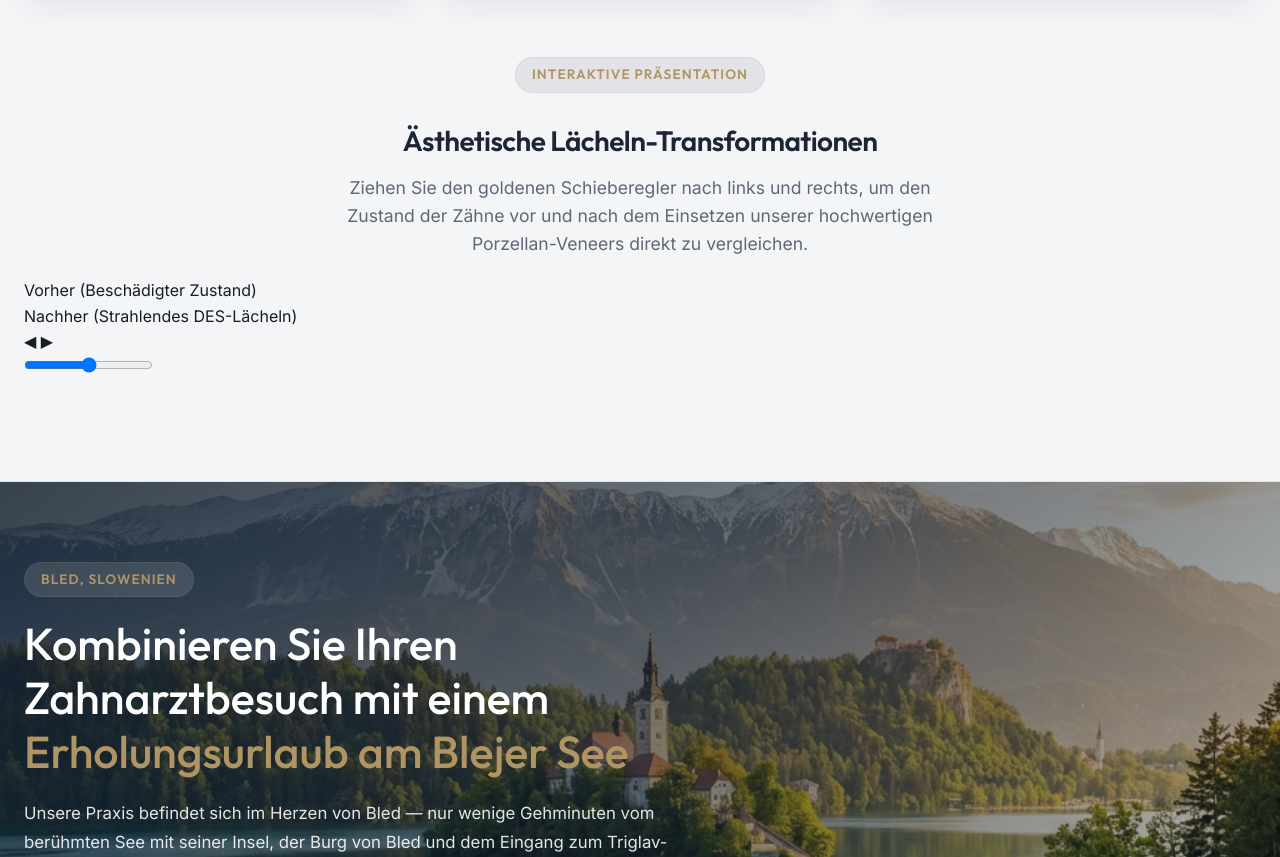
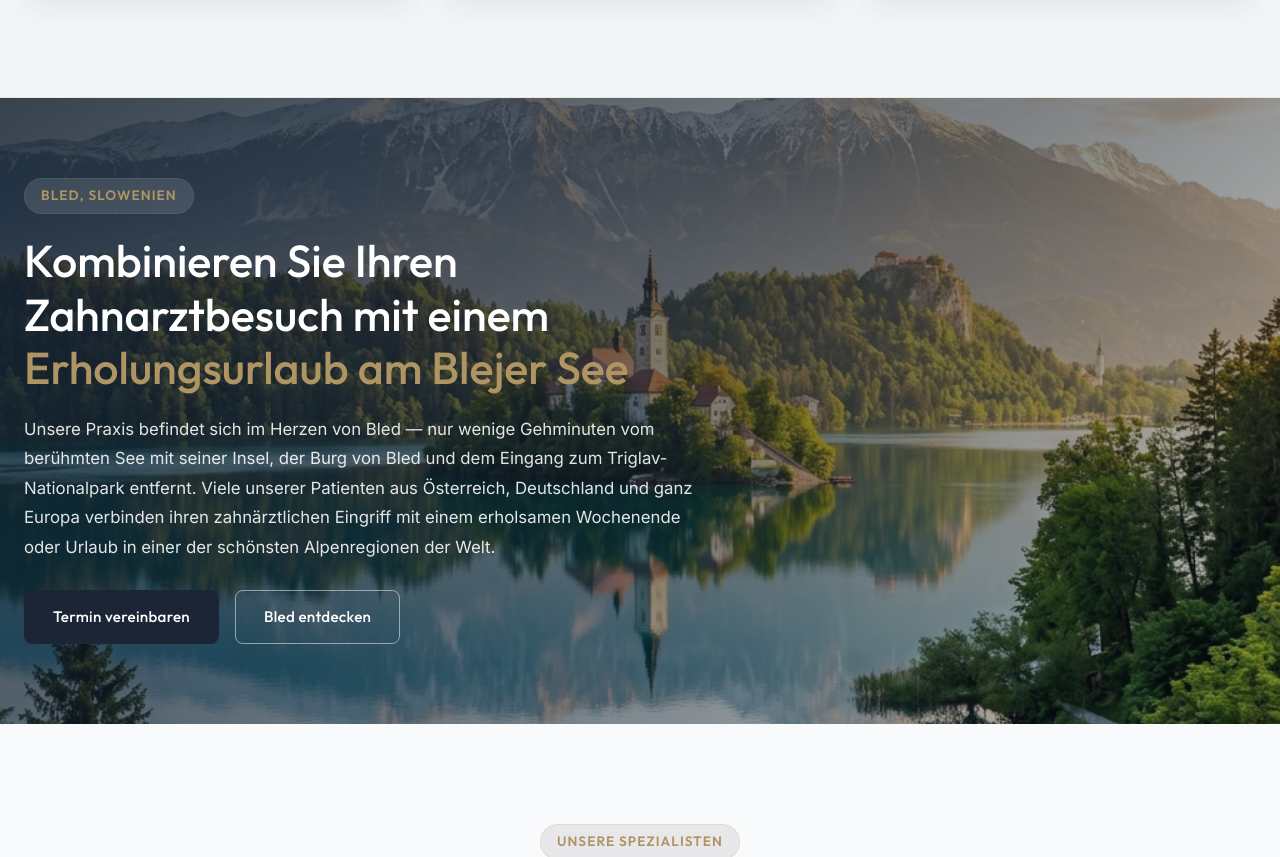
Before and after one commit to Isakzvegelj/celesnik-dental-website, a website: page de.html in a window 1280 px wide. Shown: the part 4128-4985 px from the top of the page. Drawn offline with Linux system fonts and the light colour scheme.

Commit message:
Remove broken before/after slider from EN/DE/IT pages
- Slider referenced missing before_veneer.jpg and after_veneer.jpg
- Removed slider section and fixed missing </section> tags
- All 4 HTML files pass validation

```diff
--- a/de.html
+++ b/de.html
@@ -342,43 +342,13 @@
         </div>
       </div>
 
-      <!-- Interactive Before & After Smile Slider Showcase -->
-      <div class="text-center" style="margin-top: 60px;">
-        <span class="badge">Interaktive Präsentation</span>
-        <h3 class="section-title" style="font-size: 1.75rem; margin-top: 10px;">Ästhetische Lächeln-Transformationen</h3>
-        <p class="section-subtitle" style="margin-bottom: 20px;">Ziehen Sie den goldenen Schieberegler nach links und rechts, um den Zustand der Zähne vor und nach dem Einsetzen unserer hochwertigen Porzellan-Veneers direkt zu vergleichen.</p>
-      </div>
 
-      <div class="before-after-slider-wrapper">
-        <!-- Before image (underneath) -->
-        <div class="slider-img slider-img-before">
-          <!-- assets/before_veneer.jpg removed -->
-          <div class="slider-label slider-label-before">Vorher (Beschädigter Zustand)</div>
-        </div>
-
-        <!-- After image (on top, cropped dynamically) -->
-        <div class="slider-img slider-img-after">
-          <!-- assets/after_veneer.jpg removed -->
-          <div class="slider-label slider-label-after">Nachher (Strahlendes DES-Lächeln)</div>
-        </div>
-
-        <!-- Vertical Divider Line -->
-        <div class="slider-divider-line"></div>
-
-        <!-- Drag Handle Button -->
-        <div class="slider-divider-handle">
-          <span class="slider-handle-arrows">◀ ▶</span>
-        </div>
-
-        <!-- Range Input Overlay -->
-        <input type="range" min="0" max="100" value="50" class="slider-range-input" id="before-after-range-control">
-      </div>
-    </div>
-  </section>
 
   <!-- ==========================================
      LAKE BLED DESTINATION SECTION
      ========================================== -->
+    </section>
+
   <section id="bled" style="position:relative; overflow:hidden; min-height: 420px; display:flex; align-items:center;">
     <img src="assets/lake_bled_wellness.png" alt="Blejer See" style="position:absolute;top:0;left:0;width:100%;height:100%;object-fit:cover;z-index:0;">
     <div style="position:absolute;top:0;left:0;width:100%;height:100%;background:linear-gradient(135deg,rgba(20,32,46,0.82) 0%,rgba(20,32,46,0.5) 60%,rgba(20,32,46,0.2) 100%);z-index:1;"></div>
```
Also changed, not shown: en.html (+2 -33 lines), it.html (+2 -32 lines).
